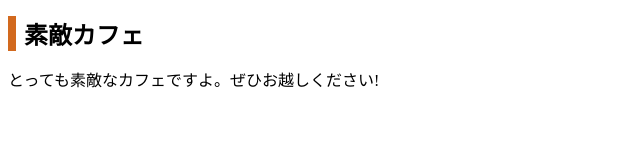
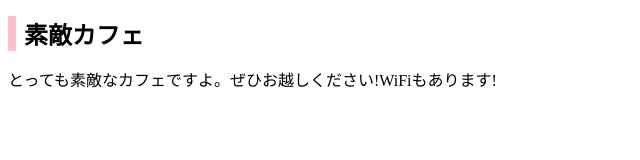
Before and after one commit to kgoo55/mycafe, a plain HTML site: page index.html in a window 1280 px wide. Shown: the whole page, without its empty margins (0-640 px from the left). Drawn offline with Linux system fonts and the light colour scheme.

Commit message:
Add files via upload

```diff
--- a/css/styles.css
+++ b/css/styles.css
@@ -1,5 +1,5 @@
 h1 {
   font-size: 24px;
   padding-left: 8px;
-  border-left: 8px solid chocolate;
+  border-left: 8px solid pink;
 }
--- a/index.html
+++ b/index.html
@@ -7,6 +7,6 @@
   </head>
   <body>
     <h1>素敵カフェ</h1>
-    <p>とっても素敵なカフェですよ。ぜひお越しください!</p>
+    <p>とっても素敵なカフェですよ。ぜひお越しください!WiFiもあります!</p>
   </body>
 </html>
```
